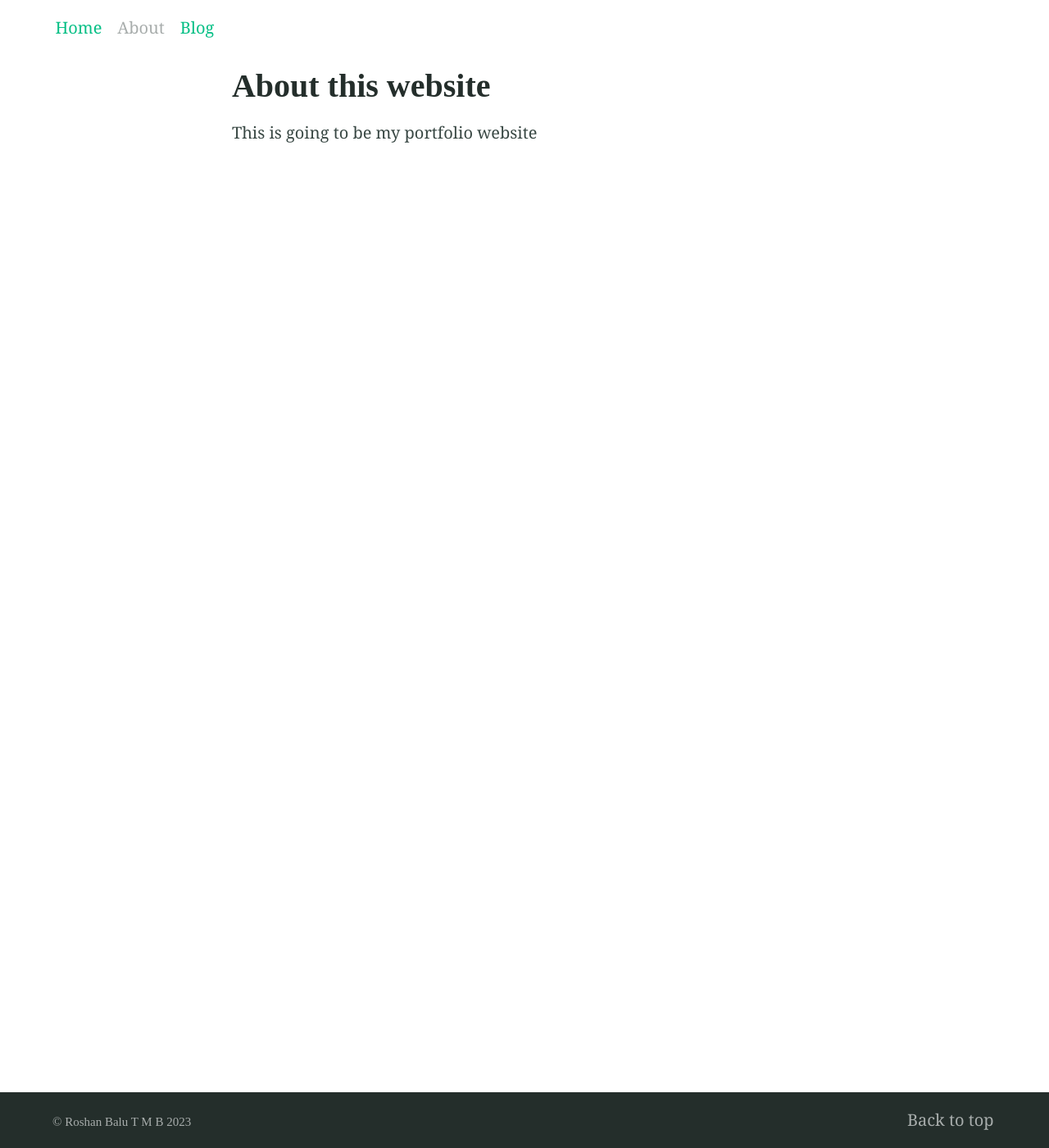
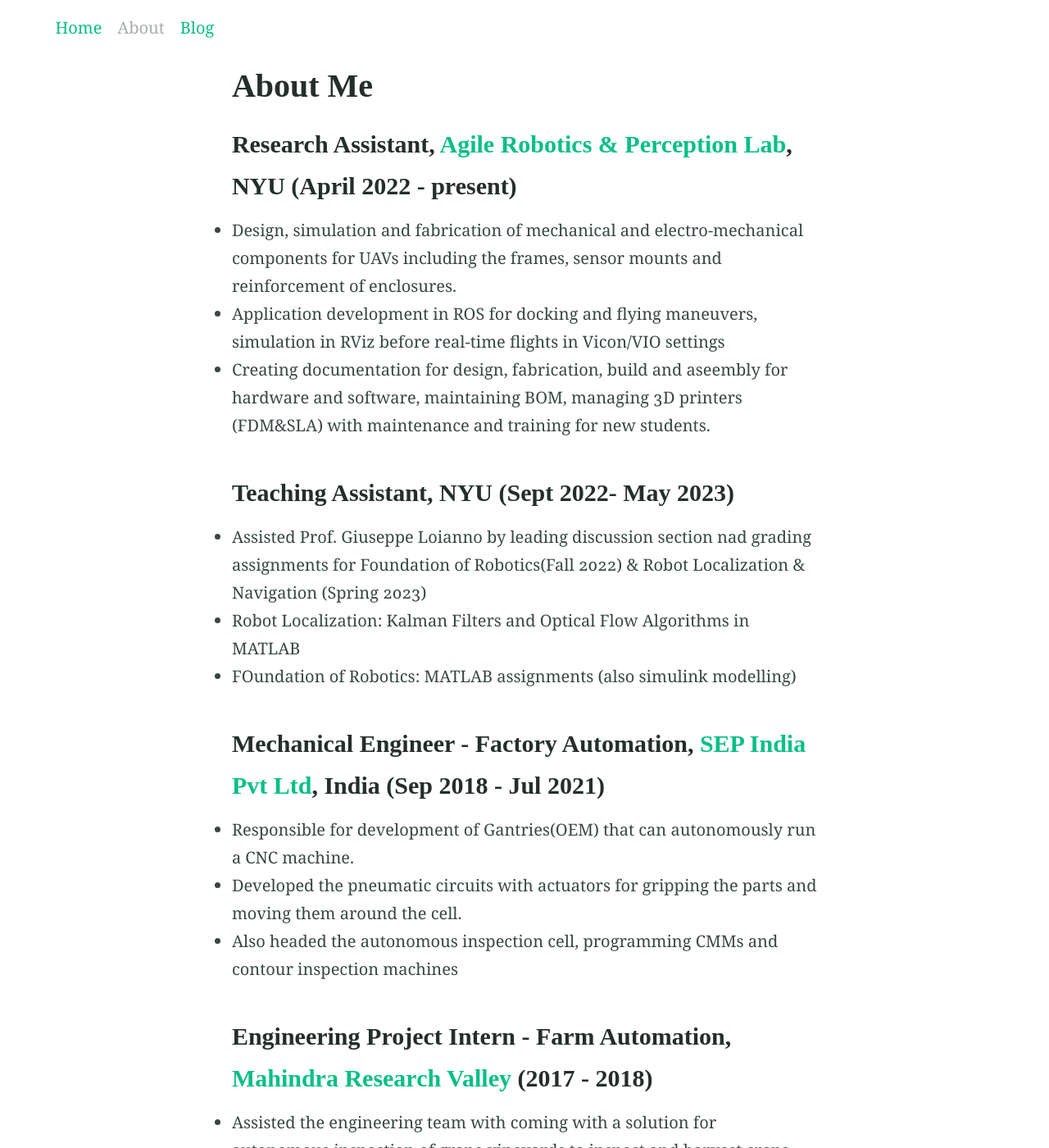
Before and after one commit to rb-tmb/rb-tmb.github.io, a Jekyll site: the page built from about.md, in a window 1280 px wide and 1400 px high. Shown: the whole window at 82% size. Built offline with Jekyll 4.4.1, drawn with Linux system fonts in a browser that asks for light colours; some of the changed text lies outside the part shown.

Commit message:
Populated about section

```diff
--- a/about.md
+++ b/about.md
@@ -1,5 +1,22 @@
 ---
-title: About this website
+title: About Me
 ---
 
-This is going to be my portfolio website
+### Research Assistant, [Agile Robotics & Perception Lab](https://wp.nyu.edu/arpl/), NYU (April 2022 - present)
+- Design, simulation and fabrication of mechanical and electro-mechanical components for UAVs including the frames, sensor mounts and reinforcement of enclosures.
+- Application development in ROS for docking and flying maneuvers, simulation in RViz before real-time flights in Vicon/VIO settings
+- Creating documentation for design, fabrication, build and aseembly for hardware and software, maintaining BOM, managing 3D printers (FDM&SLA) with maintenance and training for new students.
+
+### Teaching Assistant, NYU (Sept 2022- May 2023)
+- Assisted Prof. Giuseppe Loianno by leading discussion section nad grading assignments for Foundation of Robotics(Fall 2022) & Robot Localization & Navigation (Spring 2023)
+- Robot Localization: Kalman Filters and Optical Flow Algorithms in MATLAB
+- FOundation of Robotics: MATLAB assignments (also simulink modelling)
+
+### Mechanical Engineer - Factory Automation, [SEP India Pvt Ltd](https://www.sepindia.in/), India (Sep 2018 - Jul 2021)
+- Responsible for development of Gantries(OEM) that can autonomously run a CNC machine.
+- Developed the pneumatic circuits with actuators for gripping the parts and moving them around the cell.
+- Also headed the autonomous inspection cell, programming CMMs and contour inspection machines
+
+### Engineering Project Intern - Farm Automation, [Mahindra Research Valley](https://www.mahindra.com.au/2021/07/19/mahindra-research-valley-mrv/) (2017 - 2018)
+- Assisted the engineering team with coming with a solution for autonomous inspection of grape vineyards to inspect and harvest crops with minimal human errors
+- Designed a rotovator with a tachometer attached to monitor the health of blades and give indication for replacement after certain usage period.
```
Also changed, not shown: index.md (+1 -1 lines).
